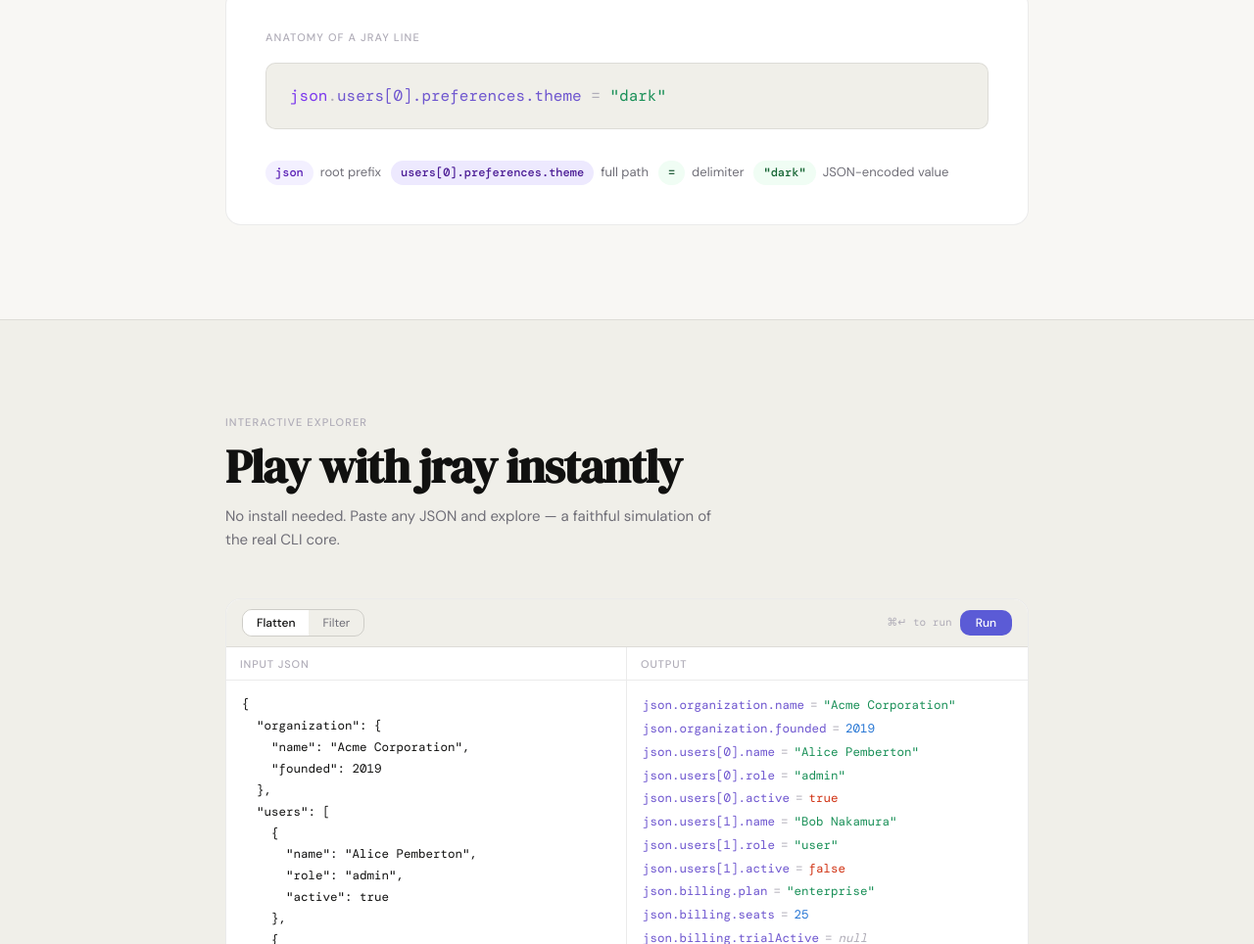
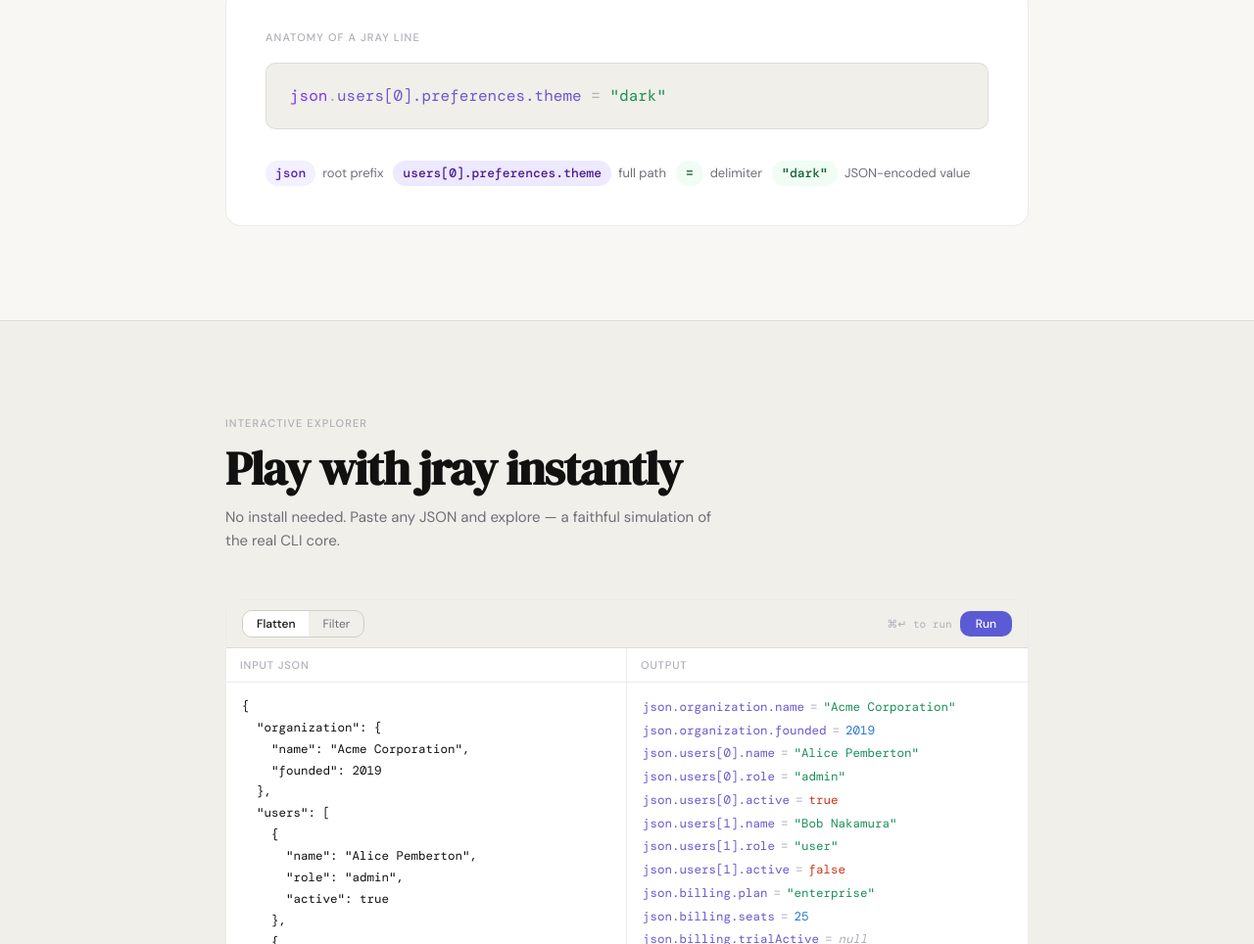
Before and after one commit to siyadhkc/Jray, a website: page index.html in a window 1280 px wide. Shown: the part 1372-2336 px from the top of the page at 98% size. Drawn offline with nearby package versions, Linux system fonts and the light colour scheme.

Commit message:
Update:in index.html

```diff
--- a/index.html
+++ b/index.html
@@ -410,7 +410,7 @@
     }
     .tag-pill {
       padding: 3px 10px; border-radius: 100px;
-      font-family: var(--mono); font-size: 12px; font-weight: 500;
+      font-family: var(--mono); font-size: 13px; font-weight: 500;
     }
 
     /* ── CTA ── */
```
